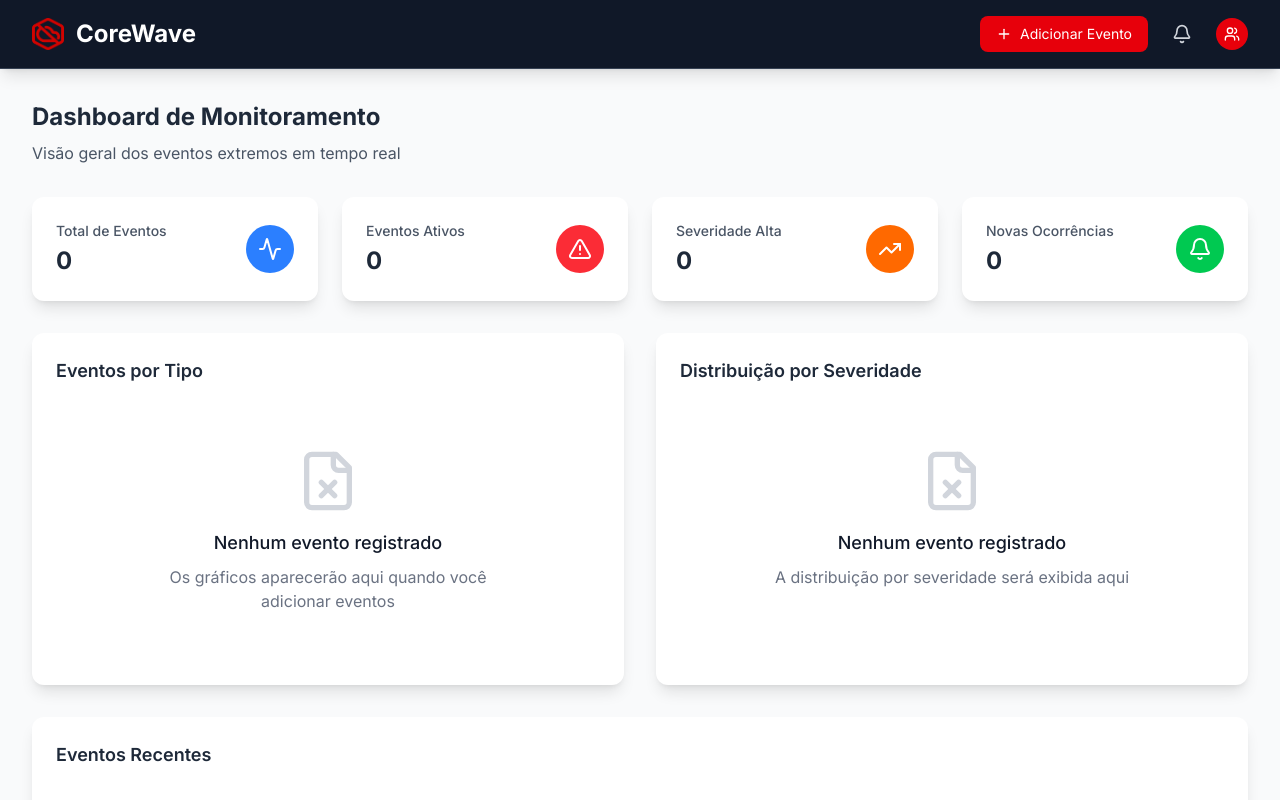
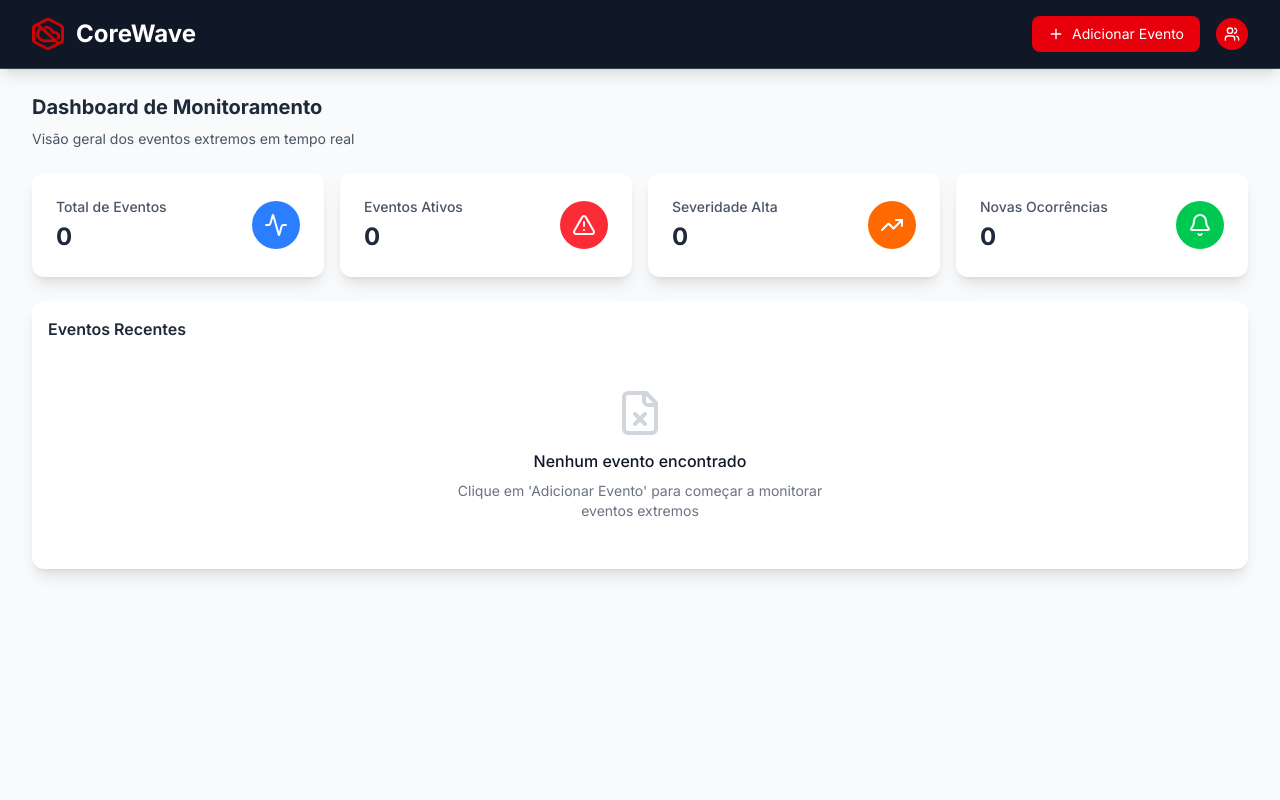
Before and after one commit to juanxto/prototipo-cw, a Next.js app: page /dashboard in a window 1280 px wide. Shown: the top 800 px of the page. Built offline with nearby package versions, Linux system fonts and the light colour scheme.

Commit message:
Ajuste no header e dashboard

```diff
--- a/src/app/dashboard/page.tsx
+++ b/src/app/dashboard/page.tsx
@@ -1,8 +1,7 @@
 'use client';
 
-import React, { useState, useEffect } from 'react';
-import { BarChart, Bar, XAxis, YAxis, CartesianGrid, Tooltip, ResponsiveContainer, PieChart, Pie, Cell } from 'recharts';
-import { AlertTriangle, MapPin, TrendingUp, Bell, Users, Activity, Plus, FileX } from 'lucide-react';
+import React, { useState } from 'react';
+import { AlertTriangle, MapPin, TrendingUp, Bell, Activity, FileX } from 'lucide-react';
 import Header from '../../components/Header';
 
 export default function DashboardPage() {
@@ -16,9 +15,6 @@ export default function DashboardPage() {
   const [showModal, setShowModal] = useState(false);
   const [eventos, setEventos] = useState([]);
 
-  // Dados vazios para os gráficos
-  const chartData: any[] | undefined = [];
-
   const handleAddEvent = () => {
     setShowModal(true);
   };
@@ -27,11 +23,7 @@ export default function DashboardPage() {
     setShowModal(false);
   };
 
-  const handleSubmitEvent = (eventData: { tipo?: string; local?: string; severidade: any; descricao?: string; }) => {
-    // Aqui você integrará com o backend Quarkus
-    console.log('Evento a ser enviado para o backend:', eventData);
-
-    // Por enquanto, apenas simula a adição local
+  const handleSubmitEvent = (eventData) => {
     const novoEvento = {
       id: Date.now(),
       ...eventData,
@@ -55,12 +47,6 @@ export default function DashboardPage() {
         <div className="min-w-0 flex-1">
           <p className="text-gray-600 text-xs sm:text-sm font-medium truncate">{title}</p>
           <p className="text-xl sm:text-2xl font-bold text-gray-800 mt-1">{value}</p>
-          {trend && (
-            <p className="text-green-600 text-xs sm:text-sm flex items-center mt-1">
-              <TrendingUp className="w-3 h-3 sm:w-4 sm:h-4 mr-1" />
-              {trend}
-            </p>
-          )}
         </div>
         <div className={`p-2 sm:p-3 rounded-full ${color} flex-shrink-0 ml-2`}>
           <Icon className="w-4 h-4 sm:w-6 sm:h-6 text-white" />
@@ -77,7 +63,7 @@ export default function DashboardPage() {
       descricao: ''
     });
 
-    const handleInputChange = (e: { target: { name: any; value: any; }; }) => {
+    const handleInputChange = (e) => {
       const { name, value } = e.target;
       setFormData(prev => ({ ...prev, [name]: value }));
     };
@@ -102,8 +88,7 @@ export default function DashboardPage() {
                 name="tipo"
                 value={formData.tipo}
                 onChange={handleInputChange}
-                className="w-full px-3 py-2 border border-gray-300 rounded-lg focus:ring-2 focus:ring-red-500 focus:border-transparent text-sm"
-                required
+                className="w-full px-3 py-2 border border-gray-300 rounded-lg text-sm"
               >
                 <option value="">Selecione o tipo</option>
                 <option value="Enchente">Enchente</option>
@@ -123,8 +108,7 @@ export default function DashboardPage() {
                 value={formData.local}
                 onChange={handleInputChange}
                 placeholder="Ex: São Paulo, SP"
-                className="w-full px-3 py-2 border border-gray-300 rounded-lg focus:ring-2 focus:ring-red-500 focus:border-transparent text-sm"
-                required
+                className="w-full px-3 py-2 border border-gray-300 rounded-lg text-sm"
               />
             </div>
 
@@ -134,7 +118,7 @@ export default function DashboardPage() {
                 name="severidade"
                 value={formData.severidade}
                 onChange={handleInputChange}
-                className="w-full px-3 py-2 border border-gray-300 rounded-lg focus:ring-2 focus:ring-red-500 focus:border-transparent text-sm"
+                className="w-full px-3 py-2 border border-gray-300 rounded-lg text-sm"
               >
                 <option value="baixa">Baixa</option>
                 <option value="média">Média</option>
@@ -148,24 +132,22 @@ export default function DashboardPage() {
                 name="descricao"
                 value={formData.descricao}
                 onChange={handleInputChange}
+                rows={3}
                 placeholder="Descreva os detalhes do evento..."
-                rows={3}
-                className="w-full px-3 py-2 border border-gray-300 rounded-lg focus:ring-2 focus:ring-red-500 focus:border-transparent text-sm"
+                className="w-full px-3 py-2 border border-gray-300 rounded-lg text-sm"
               />
             </div>
 
             <div className="flex flex-col sm:flex-row gap-3 pt-4">
               <button
-                type="button"
                 onClick={handleCloseModal}
-                className="px-4 py-2 text-gray-700 bg-gray-200 rounded-lg hover:bg-gray-300 transition-colors order-2 sm:order-1"
+                className="px-4 py-2 text-gray-700 bg-gray-200 rounded-lg hover:bg-gray-300"
               >
                 Cancelar
               </button>
               <button
-                type="button"
                 onClick={handleSubmit}
-                className="px-4 py-2 bg-red-600 text-white rounded-lg hover:bg-red-700 transition-colors order-1 sm:order-2"
+                className="px-4 py-2 bg-red-600 text-white rounded-lg hover:bg-red-700"
               >
                 Adicionar Evento
               </button>
@@ -177,113 +159,37 @@ export default function DashboardPage() {
   };
 
   const EmptyState = ({ title, description, icon: Icon }) => (
-    <div className="flex flex-col items-center justify-center py-8 sm:py-12 text-center px-4">
-      <Icon className="w-12 h-12 sm:w-16 sm:h-16 text-gray-300 mb-3 sm:mb-4" />
-      <h3 className="text-base sm:text-lg font-medium text-gray-900 mb-2">{title}</h3>
-      <p className="text-sm sm:text-base text-gray-500 max-w-sm">{description}</p>
+    <div className="flex flex-col items-center justify-center py-8 text-center px-4">
+      <Icon className="w-12 h-12 text-gray-300 mb-3" />
+      <h3 className="text-base font-medium text-gray-900 mb-2">{title}</h3>
+      <p className="text-sm text-gray-500 max-w-sm">{description}</p>
     </div>
   );
 
   return (
     <div className="min-h-screen bg-gray-50">
-      {/* Header Component */}
       <Header onAddEvent={handleAddEvent} />
 
-      {/* Main Content */}
-      <main className="max-w-7xl mx-auto px-4 sm:px-6 lg:px-8 py-6 sm:py-8">
-        <div className="mb-6 sm:mb-8">
-          <h2 className="text-xl sm:text-2xl font-bold text-gray-800 mb-2">Dashboard de Monitoramento</h2>
-          <p className="text-sm sm:text-base text-gray-600">Visão geral dos eventos extremos em tempo real</p>
+      <main className="max-w-7xl mx-auto px-4 sm:px-6 lg:px-8 py-6">
+        <div className="mb-6">
+          <h2 className="text-xl font-bold text-gray-800 mb-2">Dashboard de Monitoramento</h2>
+          <p className="text-sm text-gray-600">Visão geral dos eventos extremos em tempo real</p>
         </div>
 
-        {/* Stats Grid */}
-        <div className="grid grid-cols-2 lg:grid-cols-4 gap-4 sm:gap-6 mb-6 sm:mb-8">
-          <StatCard
-            icon={Activity}
-            title="Total de Eventos"
-            value={stats.totalEventos}
-            color="bg-blue-500" trend={undefined}          />
-          <StatCard
-            icon={AlertTriangle}
-            title="Eventos Ativos"
-            value={stats.eventosAtivos}
-            color="bg-red-500" trend={undefined}          />
-          <StatCard
-            icon={TrendingUp}
-            title="Severidade Alta"
-            value={stats.severidadeAlta}
-            color="bg-orange-500" trend={undefined}          />
-          <StatCard
-            icon={Bell}
-            title="Novas Ocorrências"
-            value={stats.novasOcorrencias}
-            color="bg-green-500" trend={undefined}          />
+        <div className="grid grid-cols-2 lg:grid-cols-4 gap-4 mb-6">
+          <StatCard icon={Activity} title="Total de Eventos" value={stats.totalEventos} color="bg-blue-500" />
+          <StatCard icon={AlertTriangle} title="Eventos Ativos" value={stats.eventosAtivos} color="bg-red-500" />
+          <StatCard icon={TrendingUp} title="Severidade Alta" value={stats.severidadeAlta} color="bg-orange-500" />
+          <StatCard icon={Bell} title="Novas Ocorrências" value={stats.novasOcorrencias} color="bg-green-500" />
         </div>
 
-        {/* Charts Section */}
-        <div className="grid grid-cols-1 lg:grid-cols-2 gap-6 sm:gap-8 mb-6 sm:mb-8">
-          {/* Gráfico de Barras */}
-          <div className="bg-white rounded-xl p-4 sm:p-6 shadow-lg">
-            <h3 className="text-base sm:text-lg font-semibold text-gray-800 mb-4">Eventos por Tipo</h3>
-            {chartData.length === 0 ? (
-              <EmptyState
-                title="Nenhum evento registrado"
-                description="Os gráficos aparecerão aqui quando você adicionar eventos"
-                icon={FileX}
-              />
-            ) : (
-              <ResponsiveContainer width="100%" height={300}>
-                <BarChart data={chartData}>
-                  <CartesianGrid strokeDasharray="3 3" />
-                  <XAxis dataKey="name" />
-                  <YAxis />
-                  <Tooltip />
-                  <Bar dataKey="value" fill="#ef4444" radius={[4, 4, 0, 0]} />
-                </BarChart>
-              </ResponsiveContainer>
-            )}
-          </div>
-
-          {/* Gráfico de Pizza */}
-          <div className="bg-white rounded-xl p-4 sm:p-6 shadow-lg">
-            <h3 className="text-base sm:text-lg font-semibold text-gray-800 mb-4">Distribuição por Severidade</h3>
-            {chartData.length === 0 ? (
-              <EmptyState
-                title="Nenhum evento registrado"
-                description="A distribuição por severidade será exibida aqui"
-                icon={FileX}
-              />
-            ) : (
-              <ResponsiveContainer width="100%" height={300}>
-                <PieChart>
-                  <Pie
-                    data={chartData}
-                    dataKey="value"
-                    nameKey="name"
-                    cx="50%"
-                    cy="50%"
-                    outerRadius={100}
-                    label
-                  >
-                    {chartData.map((entry, index) => (
-                      <Cell key={`cell-${index}`} fill={entry.color} />
-                    ))}
-                  </Pie>
-                  <Tooltip />
-                </PieChart>
-              </ResponsiveContainer>
-            )}
-          </div>
-        </div>
-
-        {/* Recent Events */}
-        <div className="bg-white rounded-xl p-4 sm:p-6 shadow-lg">
+        <div className="bg-white rounded-xl p-4 shadow-lg">
           <div className="flex flex-col sm:flex-row sm:justify-between sm:items-center mb-4 gap-2">
-            <h3 className="text-base sm:text-lg font-semibold text-gray-800">Eventos Recentes</h3>
+            <h3 className="text-base font-semibold text-gray-800">Eventos Recentes</h3>
             {eventos.length > 0 && (
               <button
                 onClick={handleAddEvent}
-                className="text-red-600 hover:text-red-700 text-sm font-medium self-start sm:self-auto"
+                className="text-red-600 hover:text-red-700 text-sm font-medium"
               >
                 Adicionar mais
               </button>
@@ -297,18 +203,18 @@ export default function DashboardPage() {
               icon={FileX}
             />
           ) : (
-            <div className="space-y-3 sm:space-y-4">
+            <div className="space-y-3">
               {eventos.map((event) => (
-                <div key={event.id} className="flex flex-col sm:flex-row sm:items-center justify-between p-3 sm:p-4 border border-gray-200 rounded-lg hover:bg-gray-50 gap-3 sm:gap-0">
+                <div key={event.id} className="flex flex-col sm:flex-row sm:items-center justify-between p-3 border border-gray-200 rounded-lg hover:bg-gray-50 gap-3">
                   <div className="flex items-center">
-                    <MapPin className="w-5 h-5 text-gray-400 mr-3 flex-shrink-0" />
+                    <MapPin className="w-5 h-5 text-gray-400 mr-3" />
                     <div>
-                      <p className="font-medium text-gray-800 text-sm sm:text-base">{event.tipo}</p>
-                      <p className="text-xs sm:text-sm text-gray-600">{event.local}</p>
+                      <p className="font-medium text-gray-800 text-sm">{event.tipo}</p>
+                      <p className="text-xs text-gray-600">{event.local}</p>
                     </div>
                   </div>
-                  <div className="flex items-center justify-between sm:justify-end sm:space-x-3 ml-8 sm:ml-0">
-                    <span className={`px-2 sm:px-3 py-1 rounded-full text-xs font-medium ${
+                  <div className="flex items-center space-x-3">
+                    <span className={`px-3 py-1 rounded-full text-xs font-medium ${
                       event.severidade === 'alta'
                         ? 'bg-red-100 text-red-800'
                         : event.severidade === 'média'
@@ -317,7 +223,7 @@ export default function DashboardPage() {
                     }`}>
                       {event.severidade}
                     </span>
-                    <span className="text-xs sm:text-sm text-gray-500">{event.tempo}</span>
+                    <span className="text-xs text-gray-500">{event.tempo}</span>
                   </div>
                 </div>
               ))}
@@ -326,7 +232,6 @@ export default function DashboardPage() {
         </div>
       </main>
 
-      {/* Modal */}
       <EventModal />
     </div>
   );
--- a/src/components/Header.tsx
+++ b/src/components/Header.tsx
@@ -39,11 +39,6 @@ const Header = ({ onAddEvent }) => {
               <Plus className="w-5 h-5" />
             </button>
 
-            {/* Notifications */}
-            <button className="p-2 text-gray-300 hover:text-white rounded-lg hover:bg-gray-800 transition-colors">
-              <Bell className="w-5 h-5" />
-            </button>
-
             {/* User Avatar */}
             <div className="w-8 h-8 bg-red-600 rounded-full flex items-center justify-center">
               <Users className="w-4 h-4 text-white" />
```
